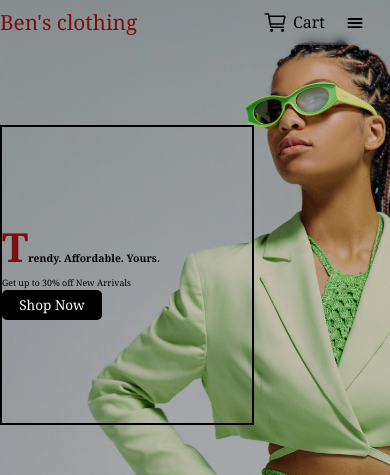
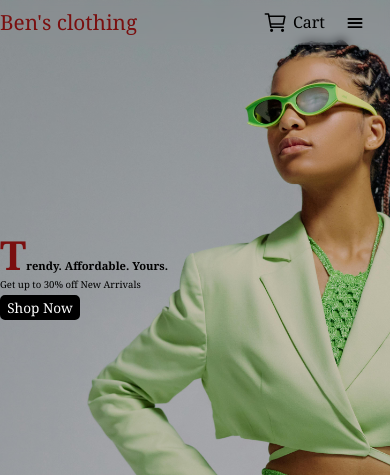
Before and after one commit to TechwitBen/Clothing-Store, a React (Vite) app in the folder FRONTEND/: page / in a window 390 px wide. Shown: the top 475 px of the page. Built offline with nearby package versions, Linux system fonts and the light colour scheme; no server answers.

Commit message:
Made a liitle Change in the Home section and Featured Section

```diff
--- a/FRONTEND/src/FeaturedSection/Featured.css
+++ b/FRONTEND/src/FeaturedSection/Featured.css
@@ -7,9 +7,9 @@
 .Overal-div {
   width: 100%;
   min-height: auto;
-  margin-top: 20px;
+  /* margin-top: 20px; */
   /* border: 2px solid black; */
-  margin-bottom: 30px;
+  margin-bottom: 20px;
 
   background-color: white;
 }
--- a/FRONTEND/src/Global-Variable/ProductCard.css
+++ b/FRONTEND/src/Global-Variable/ProductCard.css
@@ -151,7 +151,7 @@
 
 @media screen and (max-width: 412px) {
   .inside-grid1 {
-    height: 100px;
+    height: 140px;
   }
   .inside-grid2 {
     height: auto;
--- a/FRONTEND/src/HomeSection/Homepage.css
+++ b/FRONTEND/src/HomeSection/Homepage.css
@@ -46,7 +46,7 @@
   font-weight: 600;
   color: black;
   height: 100px;
-  line-height: 140px;
+  line-height: 150px;
   /* font-family: Cambria, serif; */
 }
 
@@ -88,7 +88,7 @@
     height: 300px;
     max-width: 400px;
     margin-top: 50px;
-    border: 2px solid black;
+    /* border: 2px solid black; */
   }
 
   .text-div1 {
@@ -107,25 +107,34 @@
   .text2 {
     font-size: 0.95rem;
   }
-  .button {
+    .button {
     border: 2px solid black;
-    width: 100px;
-    height: 30px;
-    font-size: 0.9rem;
+    width: 80px;
+    height: 25px;
+    font-size: 0.75rem;
+  }
+  .text1 {
+    line-height: 160px;
   }
 }
 @media screen and (max-width: 412px) {
   .text1 {
-    font-size: 0.65rem;
+    font-size: 0.70rem;
   }
   .text2 {
-    font-size: 0.55rem;
+    font-size: 0.60rem;
     font-weight: 500;
+  }
+  .text-div1 {
+    line-height: 20px;
+  }
+  .text1 {
+    line-height: 160px;
   }
   .button {
     border: 2px solid black;
-    width: 100px;
-    height: 30px;
+    width: 80px;
+    height: 25px;
     font-size: 0.85rem;
   }
 }
```
